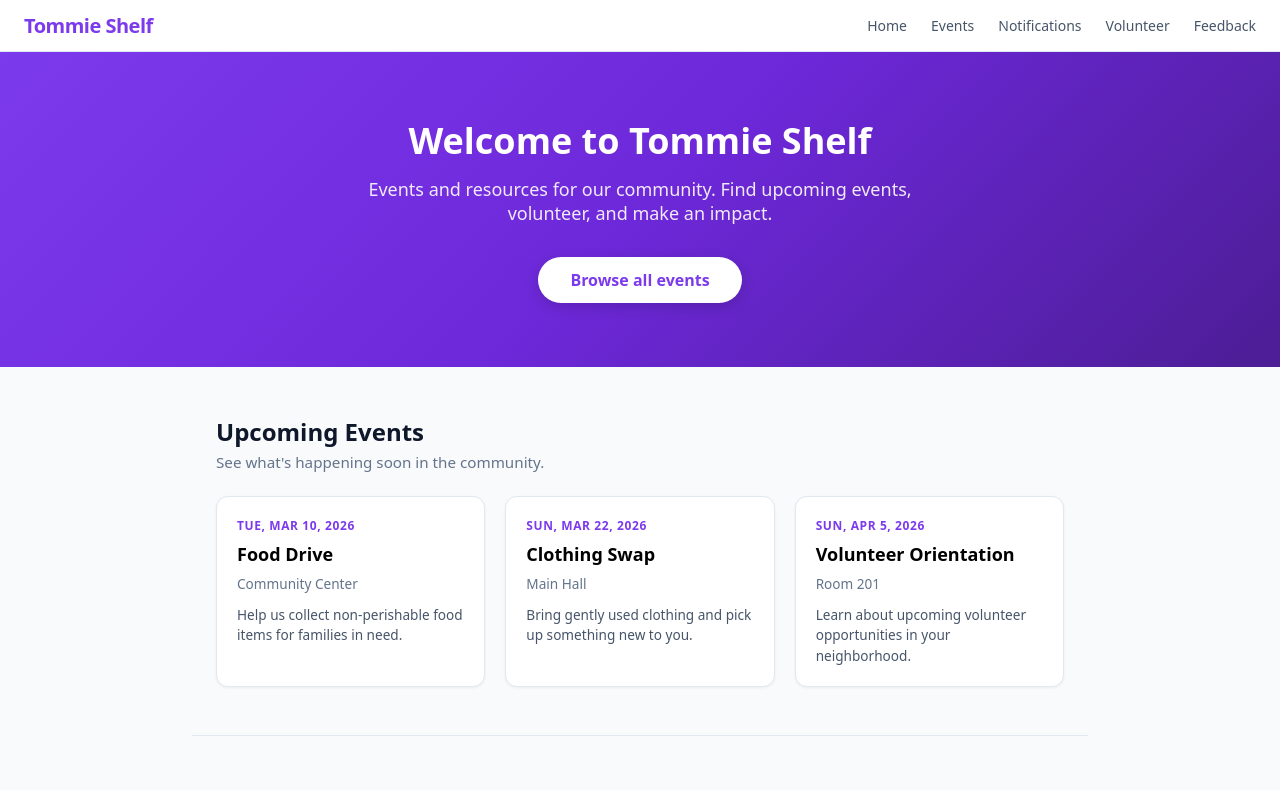
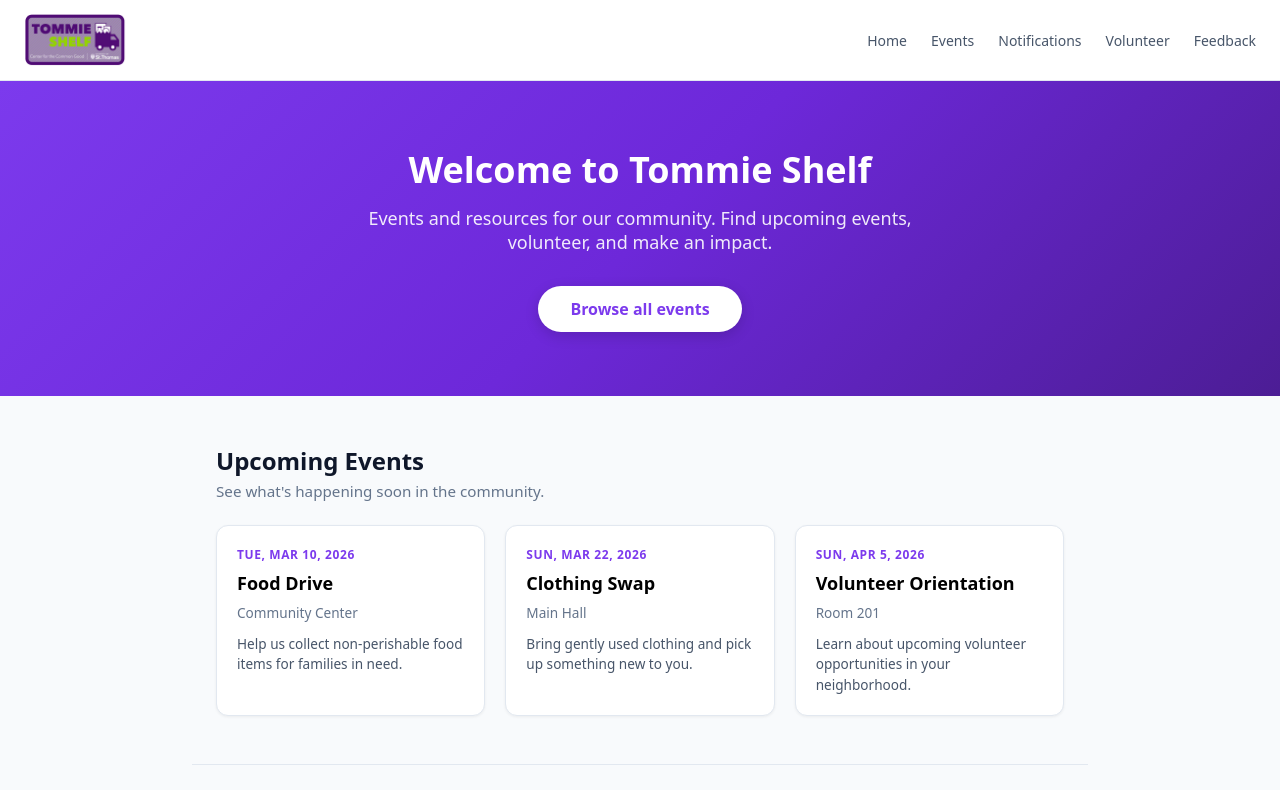
Before and after one commit to erikep/BuildFest2026, a Next.js app: page / in a window 1280 px wide. Shown: the top 790 px of the page. Built offline with nearby package versions, Linux system fonts and the light colour scheme; no server answers; the database is empty.

Commit message:
Added logo

```diff
--- a/app/(client)/layout.tsx
+++ b/app/(client)/layout.tsx
@@ -1,4 +1,5 @@
 import Link from "next/link";
+import Image from "next/image";
 
 export default function ClientLayout({
   children,
@@ -17,16 +18,15 @@ export default function ClientLayout({
           justifyContent: "space-between",
         }}
       >
-        <Link
-          href="/"
-          style={{
-            fontSize: "1.25rem",
-            fontWeight: 700,
-            color: "#7c3aed",
-            letterSpacing: "-0.025em",
-          }}
-        >
-          Tommie Shelf
+        <Link href="/" style={{ display: "flex", alignItems: "center" }} aria-label="Tommie Shelf home">
+          <Image
+            src="/logo.png"
+            alt="Tommie Shelf"
+            width={300}
+            height={100}
+            style={{ height: "3.5rem", width: "auto" }}
+            priority
+          />
         </Link>
         <nav style={{ display: "flex", gap: "1.5rem", fontSize: "0.875rem" }}>
           <Link
```
Also changed, not shown: public/logo.png (added).
